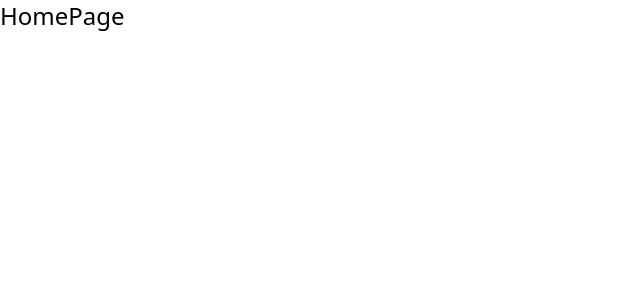
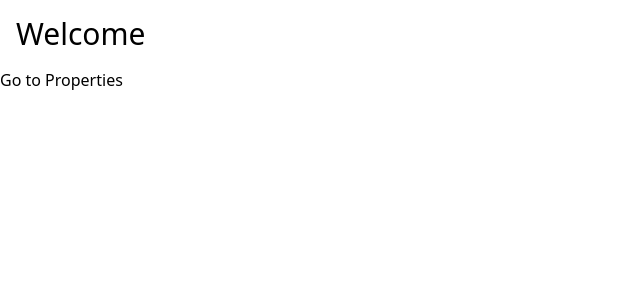
Before and after one commit to fanischam/property-pulse, a Next.js app: page / in a window 1280 px wide. Shown: the top 300 px of the page, without its empty margins (0-640 px from the left). Built offline with nearby package versions, Linux system fonts and the light colour scheme.

Commit message:
added link on home page and changed properties route

```diff
--- a/app/page.tsx
+++ b/app/page.tsx
@@ -1,5 +1,12 @@
+import Link from 'next/link';
+
 const HomePage = () => {
-  return <div className='text-2xl'>HomePage</div>;
+  return (
+    <div>
+      <h1 className='text-3xl p-4'>Welcome</h1>
+      <Link href='/properties'>Go to Properties</Link>
+    </div>
+  );
 };
 
 export default HomePage;
--- a/app/properties/[...id]/page.tsx
+++ /dev/null
@@ -1,12 +0,0 @@
-import { Metadata } from 'next';
-
-// change page title
-export const metadata: Metadata = {
-  title: 'Property',
-};
-
-const PropertyPage = () => {
-  return <div>Property Page</div>;
-};
-
-export default PropertyPage;
--- /dev/null
+++ b/app/properties/[id]/page.tsx
@@ -0,0 +1,19 @@
+import { Metadata } from 'next';
+
+// change page title
+export const metadata: Metadata = {
+  title: 'Property',
+};
+
+type PropertyPageProps = {
+  params: {
+    id: string;
+  };
+};
+
+const PropertyPage = async ({ params }: PropertyPageProps) => {
+  const { id } = await params;
+  return <div>Property Page {id}</div>;
+};
+
+export default PropertyPage;
```
